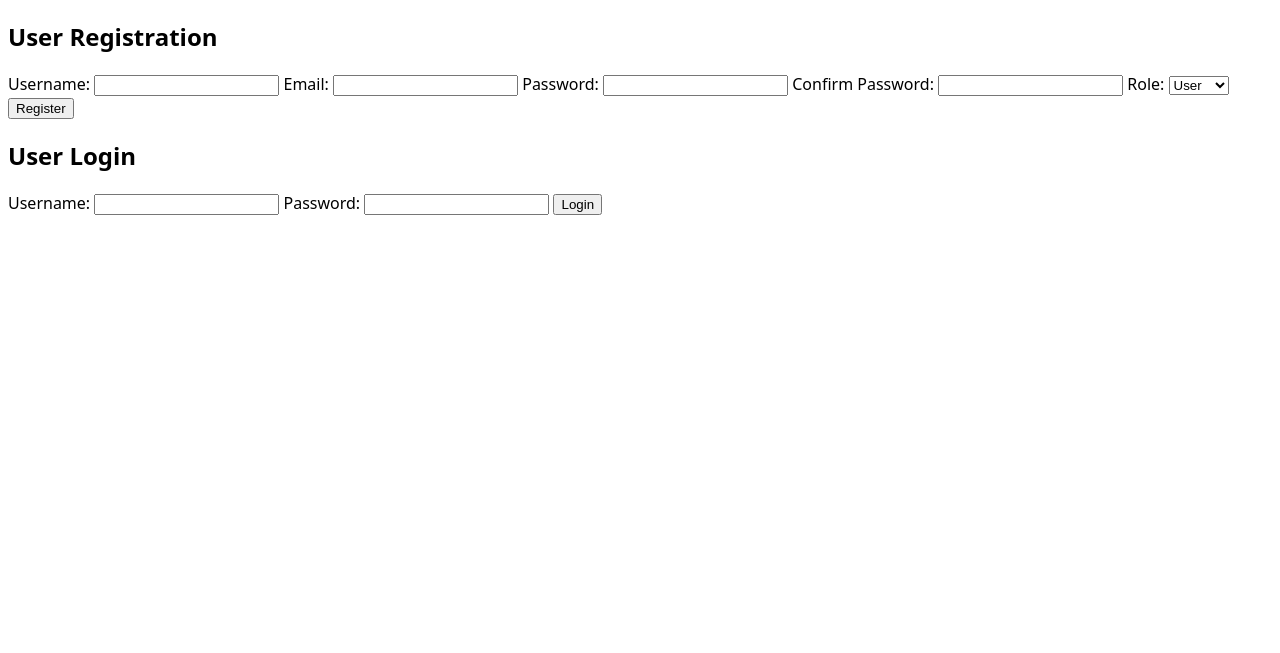
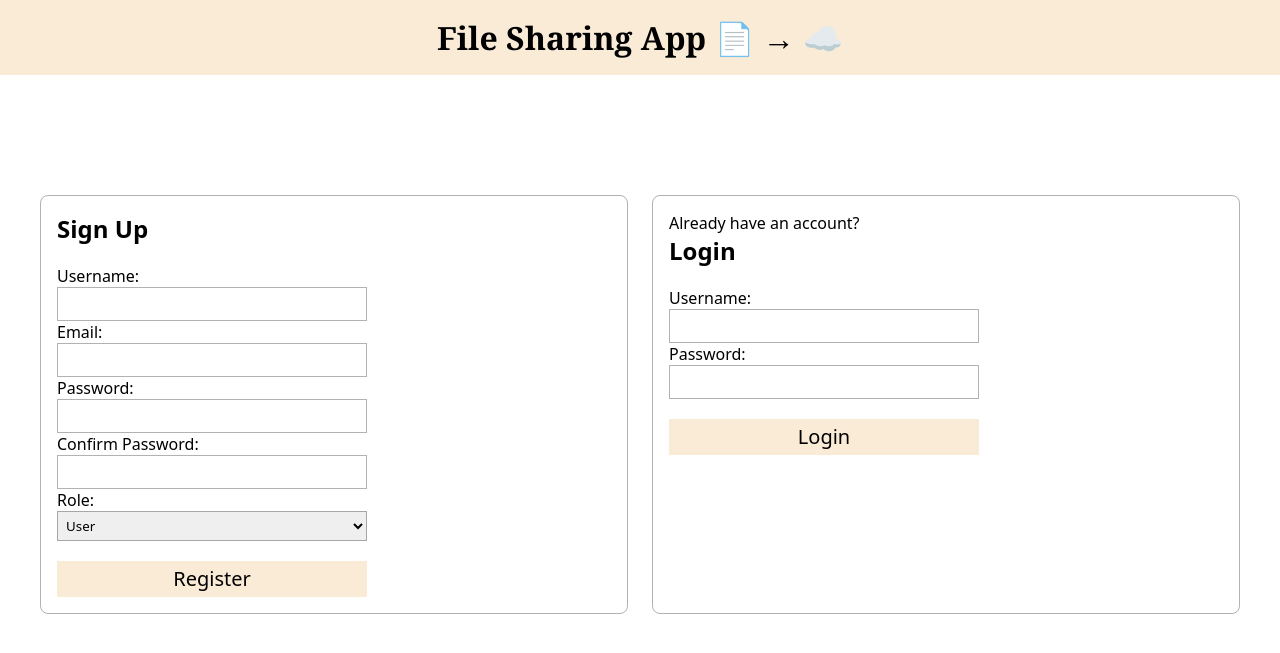
Before and after one commit to straktormedia/file-sharing-app, a PHP site: page /file-sharing-app/ in a window 1280 px wide. Shown: the top 653 px of the page. Run offline with PHP 8.4, Linux system fonts and the light colour scheme.

Commit message:
much better UI

```diff
--- a/index.html
+++ b/index.html
@@ -7,10 +7,19 @@
     <link rel="stylesheet" href="src/css/main.css" />
   </head>
   <body>
+    <header class="header">
+      <div
+        class="header__container header__container--login-register boxed centered"
+      >
+        <h1 class="boxed centered logo">File Sharing App 📄 → ☁️</h1>
+      </div>
+    </header>
+    <main class="main boxed centered">
+      <section class="login-register two-col">
         <!-- Register -->
-    <section id="register">
-      <h2>User Registration</h2>
-      <form id="registration-form">
+        <div id="register" class="component">
+          <h2>Sign Up</h2>
+          <form id="registration-form" class="registration-form">
             <label for="username">Username:</label>
             <input type="text" id="username" name="username" required />
 
@@ -33,16 +42,24 @@
               <option value="admin">Admin</option>
             </select>
 
-        <button type="submit">Register</button>
+            <button type="submit" class="button registration-form__button">
+              Register
+            </button>
           </form>
-    </section>
+        </div>
 
         <!-- Login -->
-    <section id="login">
-      <h2>User Login</h2>
-      <form id="login-form">
+        <div id="login" class="component">
+          <p>Already have an account?</p>
+          <h2>Login</h2>
+          <form id="login-form" class="login-form">
             <label for="login-username">Username:</label>
-        <input type="text" id="login-username" name="login-username" required />
+            <input
+              type="text"
+              id="login-username"
+              name="login-username"
+              required
+            />
 
             <label for="login-password">Password:</label>
             <input
@@ -52,9 +69,13 @@
               required
             />
 
-        <button type="submit">Login</button>
+            <button type="submit" class="button login-form__button">
+              Login
+            </button>
           </form>
+        </div>
       </section>
+    </main>
 
     <script src="src/js/script.js"></script>
   </body>
--- a/src/css/main.css
+++ b/src/css/main.css
@@ -1,5 +1,16 @@
-body {
+body,
+* {
   font-family: system-ui;
+  margin: 0;
+  padding: 0;
+}
+
+input,
+select {
+  border: solid 1px rgba(0, 0, 0, 0.3);
+  min-width: 300px;
+  min-height: 24px;
+  padding: 4px;
 }
 
 .boxed {
@@ -10,28 +21,137 @@ body {
   margin: 0 auto;
 }
 
-.header {
-  width: 100%;
+.two-col {
+  display: grid;
+  grid-template-columns: 1fr 1fr;
+  gap: 24px;
 }
-.header__container {
+
+.logo {
+  justify-self: center;
+  font-family: Cambria, Cochin, Georgia, Times, "Times New Roman", serif;
+}
+
+.button {
+  padding: 8px 16px;
+  font-size: 20px;
+  line-height: 1;
+  background-color: antiquewhite;
+  border: none;
+  color: black;
+  cursor: pointer;
+}
+
+.button-small {
+  outline: none;
+  border: solid 1px;
+  border-radius: 4px;
+  background-color: transparent;
+  padding: 4px;
+  cursor: pointer;
+  transition: background-color ease 300ms;
+}
+.button-small:hover {
+  background-color: antiquewhite;
+}
+
+.component {
+  padding: 16px;
+  border: solid 1px rgba(0, 0, 0, 0.3);
+  border-radius: 8px;
+}
+
+.share-link-modal {
+  min-width: 500px;
+  inset: 0;
+  margin: auto;
+  padding: 24px;
+  border: solid 1px black;
+  border-radius: 8px;
+}
+.share-link-modal__header {
   display: flex;
   justify-content: space-between;
   align-items: center;
 }
+.share-link-modal__link {
+  width: 100%;
+  margin-top: 20px;
+  padding: 16px 4px;
+  border: solid 1px black;
+  outline: none;
+  background-color: antiquewhite;
+}
 
+.header {
+  width: 100%;
+  padding: 16px 0;
+  background-color: antiquewhite;
+}
+.header__container {
+  display: grid;
+  grid-template-columns: 1fr 1fr 1fr;
+  align-items: center;
+}
+.header__container--login-register {
+  grid-template-columns: revert;
+}
+
+.main {
+  margin-top: 120px;
+}
+
+.logout {
+  justify-self: end;
+}
 .logout__input {
   cursor: pointer;
   border: none;
   background-color: transparent;
+  text-align: right;
   text-decoration: underline;
 }
 
-.file-management {
-  margin-top: 120px;
+.file-list {
+  margin-top: 20px;
 }
-.file-management__container {
+.file-list__item {
+  display: flex;
+  justify-content: space-between;
+  width: 100%;
+  position: relative;
+  padding: 8px 0;
+}
+.file-list__item:after {
+  content: "";
+  position: absolute;
+  width: 100%;
+  height: 1px;
+  left: 0;
+  bottom: 0;
+  background-color: rgba(0, 0, 0, 0.3);
+}
+.file-list__buttons-container {
+  display: flex;
+  gap: 8px;
+}
+
+.registration-form,
+.login-form,
+.file-upload-form {
   display: grid;
-  grid-template-columns: 1fr 1fr;
+  justify-content: start;
+  margin-top: 20px;
+}
+
+.registration-form__button,
+.login-form__button,
+.file-upload-form__button {
+  margin-top: 20px;
+}
+
+.file-upload-form__input {
+  border: none;
 }
 
 /*# sourceMappingURL=main.css.map */
--- a/src/sass/main.scss
+++ b/src/sass/main.scss
@@ -1,5 +1,16 @@
-body {
+body,
+* {
   font-family: system-ui;
+  margin: 0;
+  padding: 0;
+}
+
+input,
+select {
+  border: solid 1px rgba(0, 0, 0, 0.3);
+  min-width: 300px;
+  min-height: 24px;
+  padding: 4px;
 }
 
 .boxed {
@@ -10,29 +21,149 @@ body {
   margin: 0 auto;
 }
 
-.header {
-  width: 100%;
-  &__container {
+.two-col {
+  display: grid;
+  grid-template-columns: 1fr 1fr;
+  gap: 24px;
+}
+
+.logo {
+  justify-self: center;
+  font-family: Cambria, Cochin, Georgia, Times, "Times New Roman", serif;
+}
+
+.button {
+  padding: 8px 16px;
+  font-size: 20px;
+  line-height: 1;
+  background-color: antiquewhite;
+  border: none;
+  color: black;
+  cursor: pointer;
+}
+
+.button-small {
+  // border: none;
+  outline: none;
+  border: solid 1px;
+  border-radius: 4px;
+  background-color: transparent;
+  padding: 4px;
+  cursor: pointer;
+  transition: background-color ease 300ms;
+
+  &:hover {
+    background-color: antiquewhite;
+  }
+}
+
+.component {
+  padding: 16px;
+  border: solid 1px rgba(0, 0, 0, 0.3);
+  border-radius: 8px;
+}
+
+.share-link-modal {
+  min-width: 500px;
+  inset: 0;
+  margin: auto;
+  padding: 24px;
+  border: solid 1px black;
+  border-radius: 8px;
+
+  &__header {
     display: flex;
     justify-content: space-between;
     align-items: center;
   }
+
+  &__link {
+    width: 100%;
+    margin-top: 20px;
+    padding: 16px 4px;
+    border: solid 1px black;
+    outline: none;
+    // cursor: pointer;
+    background-color: antiquewhite;
+    // transition: background-color ease 300ms;
+  }
+}
+
+.header {
+  width: 100%;
+  padding: 16px 0;
+  background-color: antiquewhite;
+  // border-bottom: solid 1px black;
+
+  &__container {
+    display: grid;
+    grid-template-columns: 1fr 1fr 1fr;
+    align-items: center;
+
+    &--login-register {
+      grid-template-columns: revert;
+    }
+  }
+}
+
+.main {
+  margin-top: 120px;
 }
 
 .logout {
+  justify-self: end;
+
   &__input {
     cursor: pointer;
     border: none;
     background-color: transparent;
+    text-align: right;
     text-decoration: underline;
   }
 }
 
-.file-management {
-  margin-top: 120px;
+.file-list {
+  margin-top: 20px;
 
-  &__container {
-    display: grid;
-    grid-template-columns: 1fr 1fr;
+  &__item {
+    display: flex;
+    justify-content: space-between;
+    width: 100%;
+    position: relative;
+    padding: 8px 0;
+    &:after {
+      content: "";
+      position: absolute;
+      width: 100%;
+      height: 1px;
+      left: 0;
+      bottom: 0;
+      background-color: rgba(0, 0, 0, 0.3);
+    }
+  }
+
+  &__buttons-container {
+    display: flex;
+    gap: 8px;
   }
 }
+
+.registration-form,
+.login-form,
+.file-upload-form {
+  display: grid;
+  justify-content: start;
+  margin-top: 20px;
+}
+
+.registration-form__button,
+.login-form__button,
+.file-upload-form__button {
+  margin-top: 20px;
+}
+
+.file-upload-form {
+  &__input {
+    border: none;
+  }
+}
```
Also changed, not shown: dashboard.html (+18 -12 lines), src/js/upload.js (+11 -4 lines), README.md, 3 other files. Lines whose indentation alone changed are shown as unchanged.
